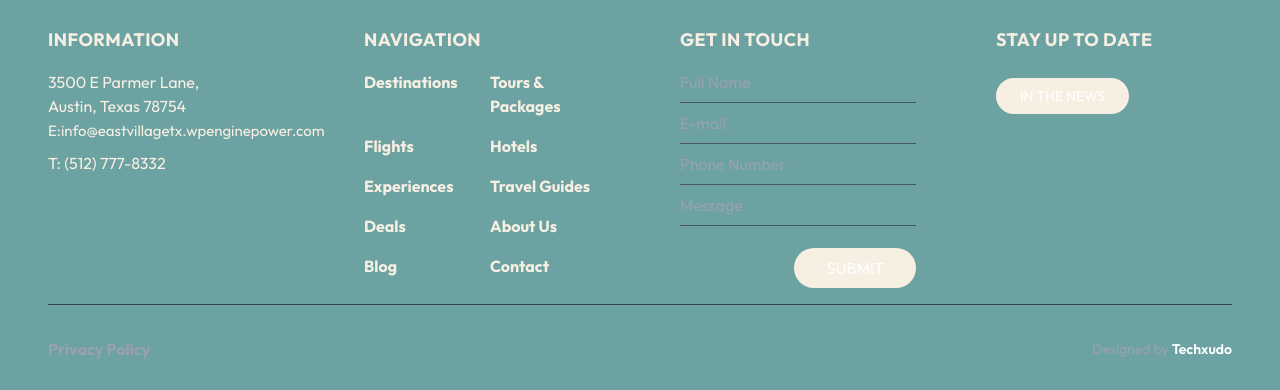
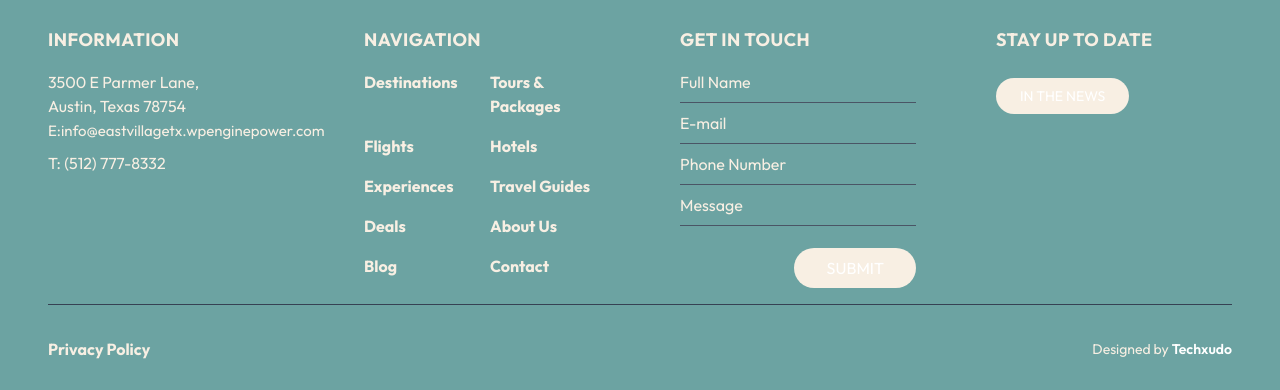
Before and after one commit to techxudo-devs/travel-website, a Next.js app: page / in a window 1280 px wide. Shown: the part 7142-7532 px from the top of the page. Built offline with nearby package versions, Linux system fonts and the light colour scheme.

Commit message:
Feat:done all the sections

```diff
--- a/app/components/Footer.jsx
+++ b/app/components/Footer.jsx
@@ -139,7 +139,7 @@ const Footer = () => {
                   placeholder="Full Name"
                   value={formData.fullName}
                   onChange={handleInputChange}
-                  className="w-full bg-transparent border-0 border-b border-gray-600 pb-2 text-white placeholder-gray-400 focus:border-orange-500 focus:outline-none transition-colors duration-300"
+                  className="w-full bg-transparent border-0 border-b border-gray-600 pb-2 text-white placeholder-light  focus:border-orange-500 focus:outline-none transition-colors duration-300"
                 />
               </div>
               <div className="relative">
@@ -149,7 +149,7 @@ const Footer = () => {
                   placeholder="E-mail"
                   value={formData.email}
                   onChange={handleInputChange}
-                  className="w-full bg-transparent border-0 border-b border-gray-600 pb-2 text-white placeholder-gray-400 focus:border-orange-500 focus:outline-none transition-colors duration-300"
+                  className="w-full bg-transparent border-0 border-b border-gray-600 pb-2 text-white placeholder-light  focus:border-orange-500 focus:outline-none transition-colors duration-300"
                 />
               </div>
               <div className="relative">
@@ -159,7 +159,7 @@ const Footer = () => {
                   placeholder="Phone Number"
                   value={formData.phone}
                   onChange={handleInputChange}
-                  className="w-full bg-transparent border-0 border-b border-gray-600 pb-2 text-white placeholder-gray-400 focus:border-orange-500 focus:outline-none transition-colors duration-300"
+                  className="w-full bg-transparent border-0 border-b border-gray-600 pb-2 text-white placeholder-light  focus:border-orange-500 focus:outline-none transition-colors duration-300"
                 />
               </div>
               <div className="relative">
@@ -169,7 +169,7 @@ const Footer = () => {
                   rows="1"
                   value={formData.message}
                   onChange={handleInputChange}
-                  className="w-full bg-transparent border-0 border-b border-gray-600 pb-2 text-white placeholder-gray-400 focus:border-orange-500 focus:outline-none resize-none transition-colors duration-300"
+                  className="w-full bg-transparent border-0 border-b border-gray-600 pb-2 text-white placeholder-light  focus:border-orange-500 focus:outline-none resize-none transition-colors duration-300"
                 />
               </div>
               <div className="flex items-center justify-end">
@@ -202,12 +202,12 @@ const Footer = () => {
           <div className="mb-4 md:mb-0">
             <a
               href="#"
-              className="text-gray-400 hover:text-light font-bold transition-colors duration-300"
+              className="text-light  hover:text-light font-bold transition-colors duration-300"
             >
               Privacy Policy
             </a>
           </div>
-          <div className="text-gray-400 text-sm">
+          <div className="text-light  text-sm">
             Designed by{" "}
             <span className="text-white font-semibold">Techxudo</span>
           </div>
```
